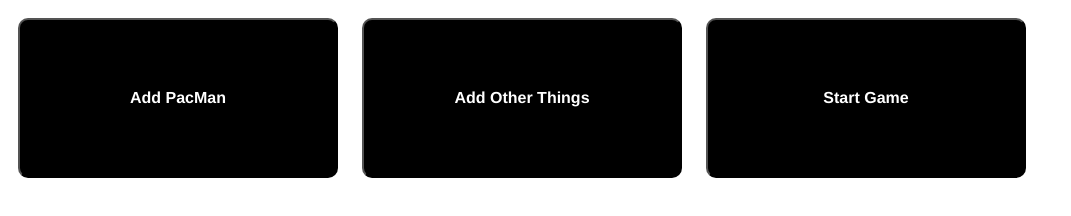
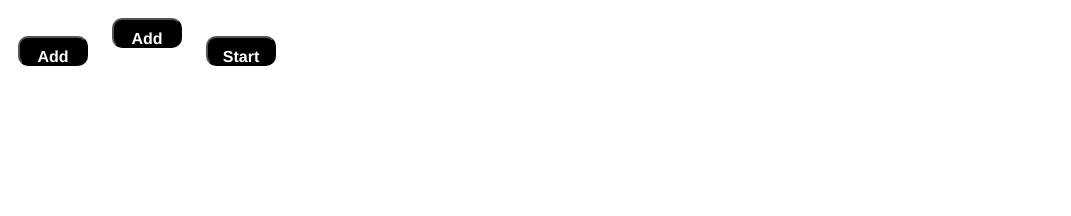
Before and after one commit to JOJ0/mitx-pacmen, a plain HTML site: page index.html in a window 1280 px wide. Shown: the whole page, without its empty margins (0-1071 px from the left). Drawn offline with Linux system fonts and the light colour scheme.

Commit message:
Reduce button sizes

```diff
--- a/index.html
+++ b/index.html
@@ -9,9 +9,9 @@
 
 <body>
     <div id='game'>
-        <button onclick='makeOne()' class="big-btn">Add PacMan</button>
-        <button onclick='makeOther()' class="big-btn">Add Other Things</button>
-        <button onclick='update()' class="big-btn">Start Game</button>
+        <button onclick='makeOne()' class="medium-btn">Add PacMan</button>
+        <button onclick='makeOther()' class="medium-btn">Add Other Things</button>
+        <button onclick='update()' class="medium-btn">Start Game</button>
 
     </div>
 </body>
```
